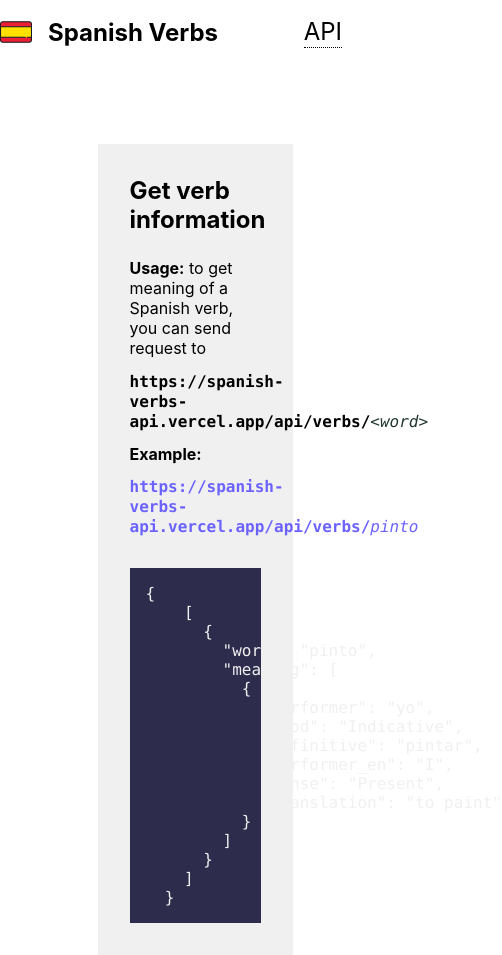
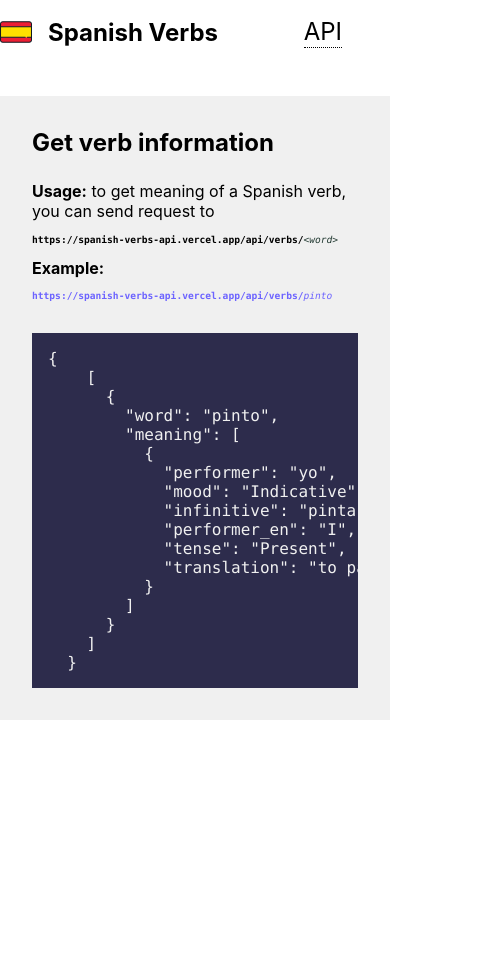
Before and after one commit to Abrosss/spanish_verbs, a React (Create React App) app: page /api in a window 390 px wide. Shown: the whole page, 502 px wide, since content can reach past the window. After the commit the page ends 844 px from the top, so only its background shows below. Built offline with nearby package versions, Linux system fonts and the light colour scheme.

Commit message:
fixed font size of request code on api page

```diff
--- a/src/css/styles.css
+++ b/src/css/styles.css
@@ -206,4 +206,14 @@ pre code {
   .table h2 {
     display: none;
   }
+  .apiInfo {
+    margin-top: 2rem;
+    width: 100%;
+  }
+  .apiInfo .request {
+    font-size: 0.6rem;
+  }
+  pre {
+    overflow-x: auto;
+  }
 }/*# sourceMappingURL=styles.css.map */
--- a/src/css/styles.scss
+++ b/src/css/styles.scss
@@ -215,4 +215,14 @@ pre {
             display: none;
         }
     }
+    .apiInfo {
+        margin-top: 2rem;
+        width: 100%;
+        .request {
+            font-size: .6rem;
+        }
+    }
+    pre {
+        overflow-x: auto;
+    }
 }
--- a/src/pages/ApiInfo.js
+++ b/src/pages/ApiInfo.js
@@ -24,9 +24,9 @@ function ApiInfo() {
       <section className='apiInfo'>
         <h1>Get verb information</h1>
         <p><span className='bold'>Usage:</span> to get meaning of a Spanish verb, you can send request to</p>
-        <p><code><span className='bold'>https://spanish-verbs-api.vercel.app/api/verbs/</span><span className='italic colored'>{tag}</span></code></p>
+        <p className='request'><code><span className='bold'>https://spanish-verbs-api.vercel.app/api/verbs/</span><span className='italic colored'>{tag}</span></code></p>
         <p className='bold'>Example:</p>
-        <p className='exampleRequest'><code><span className='bold'>https://spanish-verbs-api.vercel.app/api/verbs/</span><span className='italic'>pinto</span></code></p>
+        <p className='request exampleRequest'><code><span className='bold'>https://spanish-verbs-api.vercel.app/api/verbs/</span><span className='italic'>pinto</span></code></p>
         <pre>
           <code>{snippet}</code>
         </pre>
```
Also changed, not shown: 1 other file (tests, documents, lock files or other folders).
